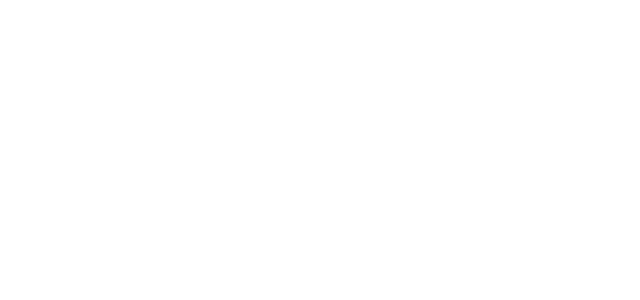
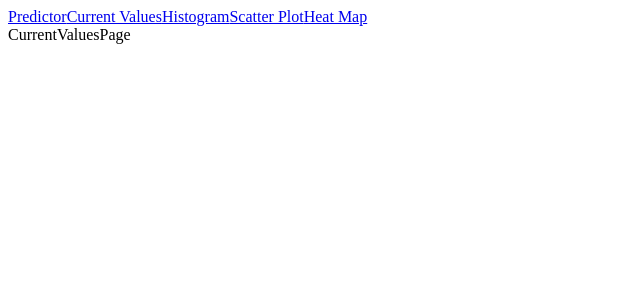
Before and after one commit to mjrchy/soil-moisture-predictor, a React (Create React App) app in the folder frontend/: page /currentvalues in a window 1280 px wide. Shown: the top 300 px of the page, without its empty margins (0-640 px from the left). Built offline with nearby package versions, Linux system fonts and the light colour scheme.

Commit message:
Add urls in each pages

```diff
--- a/frontend/src/App.js
+++ /dev/null
@@ -1,11 +0,0 @@
-import logo from './logo.svg';
-import './App.css';
-
-function App() {
-  return (
-    <div className="App">
-    </div>
-  );
-}
-
-export default App;
--- /dev/null
+++ b/frontend/src/App.jsx
@@ -0,0 +1,26 @@
+import logo from './logo.svg';
+import './App.css';
+import NavBar from './components/navbar/NavBar';
+import PredictorPage from './pages/predictor/PredictorPage';
+import CurrentValuesPage from './pages/currentvalues/CurrentValuesPage';
+import HistogramPage from './pages/histogram/HistogramPage';
+import ScatterPlotPage from './pages/scatterplot/ScatterPlotPage';
+import HeatMapPage from './pages/heatmap/HeatMapPage';
+import { Routes, Route } from 'react-router-dom';
+
+function App() {
+  return (
+    <div className="App">
+      <NavBar/>
+      <Routes>
+        <Route path='/' exact element={<PredictorPage/>}/>
+        <Route path='/currentvalues' element={<CurrentValuesPage/>} />
+        <Route path='/histogram' element={<HistogramPage/>} />
+        <Route path='/scatterplot' element={<ScatterPlotPage/>} />
+        <Route path='/heatmap' element={<HeatMapPage/>} />
+      </Routes>
+    </div>
+  );
+}
+
+export default App;
--- /dev/null
+++ b/frontend/src/components/navbar/NavBar.jsx
@@ -0,0 +1,17 @@
+import React from 'react';
+import './NavBar.css'
+import { Link } from 'react-router-dom';
+
+function NavBar() {
+  return (
+    <div className='nav-vertical'>
+        <Link to="/">Predictor</Link>
+        <Link to="/currentvalues">Current Values</Link>
+        <Link to="/histogram">Histogram</Link>
+        <Link to="/scatterplot">Scatter Plot</Link>
+        <Link to="/heatmap">Heat Map</Link>
+    </div>
+  )
+}
+
+export default NavBar
--- a/frontend/src/index.js
+++ b/frontend/src/index.js
@@ -3,11 +3,15 @@
 import './index.css';
 import App from './App';
 import reportWebVitals from './reportWebVitals';
+import { BrowserRouter } from 'react-router-dom';
+
 
 const root = ReactDOM.createRoot(document.getElementById('root'));
 root.render(
   <React.StrictMode>
-    <App />
+    <BrowserRouter>
+      <App />
+    </BrowserRouter>
   </React.StrictMode>
 );
 
--- /dev/null
+++ b/frontend/src/pages/currentvalues/CurrentValuesPage.jsx
@@ -0,0 +1,9 @@
+import React from 'react'
+
+function CurrentValuesPage() {
+  return (
+    <div>CurrentValuesPage</div>
+  )
+}
+
+export default CurrentValuesPage
--- /dev/null
+++ b/frontend/src/pages/heatmap/HeatMapPage.jsx
@@ -0,0 +1,9 @@
+import React from 'react'
+
+function HeatMapPage() {
+  return (
+    <div>HeatMapPage</div>
+  )
+}
+
+export default HeatMapPage
--- /dev/null
+++ b/frontend/src/pages/histogram/HistogramPage.jsx
@@ -0,0 +1,9 @@
+import React from 'react'
+
+function HistogramPage() {
+  return (
+    <div>HistogramPage</div>
+  )
+}
+
+export default HistogramPage
--- /dev/null
+++ b/frontend/src/pages/predictor/PredictorPage.jsx
@@ -0,0 +1,9 @@
+import React from 'react'
+
+function PredictorPage() {
+  return (
+    <div>PredictorPage</div>
+  )
+}
+
+export default PredictorPage
--- /dev/null
+++ b/frontend/src/pages/scatterplot/ScatterPlotPage.jsx
@@ -0,0 +1,9 @@
+import React from 'react'
+
+function ScatterPlotPage() {
+  return (
+    <div>ScatterPlotPage</div>
+  )
+}
+
+export default ScatterPlotPage
```
Also changed, not shown: frontend/src/components/navbar/NavBar.css (added).
